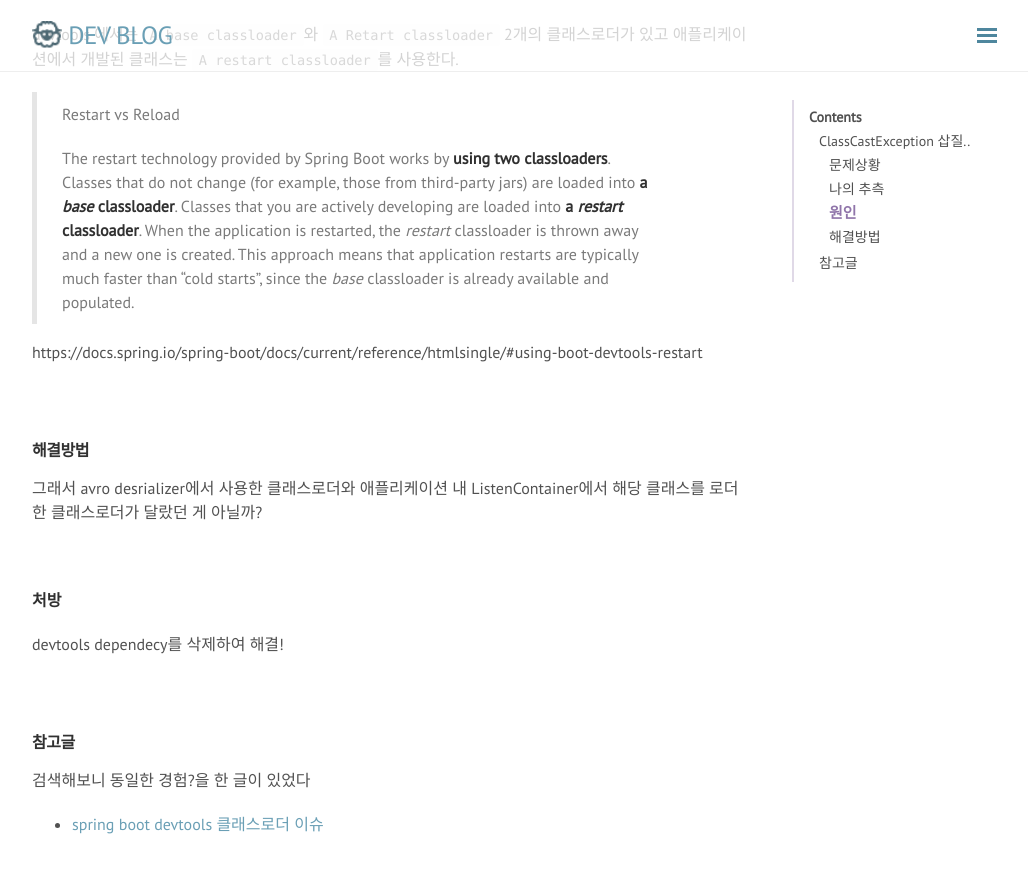
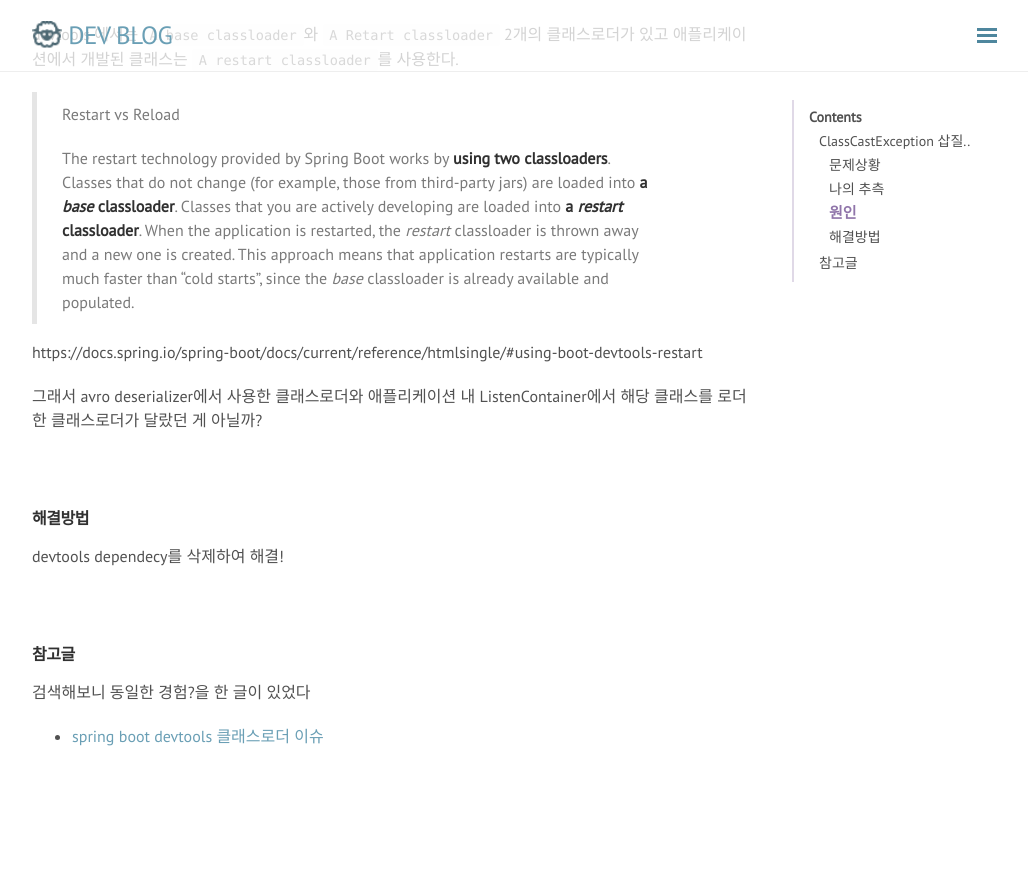
Before and after one commit to rmcodestar/rmcodestar.github.io, a Jekyll site: the page built from _posts/2020-05-20-ClassCastException-and-classloader.md, in a window 1280 px wide and 900 px high, scrolled down 1475 px. Shown: the top 873 px of the window, without its empty margins (248-1276 px from the left). Built offline with Jekyll 4.4.1, drawn with Linux system fonts in a browser that asks for light colours; nearby versions of some CDN libraries; comment, search, counter and statistics services are not loaded; after the commit the page ends 2287 px from its top, so only the background shows below that; some of the changed text lies outside the part shown.

Commit message:
Update 2020-05-20-ClassCastException-and-classloader.md

```diff
--- a/_posts/2020-05-20-ClassCastException-and-classloader.md
+++ b/_posts/2020-05-20-ClassCastException-and-classloader.md
@@ -69,22 +69,14 @@
 
 https://docs.spring.io/spring-boot/docs/current/reference/htmlsingle/#using-boot-devtools-restart
 
+그래서 avro deserializer에서 사용한 클래스로더와 애플리케이션 내 ListenContainer에서 해당 클래스를 로더한 클래스로더가 달랐던 게 아닐까?
 
 <br>
 
 
 #### 해결방법
 
-그래서 avro desrializer에서 사용한 클래스로더와 애플리케이션 내 ListenContainer에서 해당 클래스를 로더한 클래스로더가 달랐던 게 아닐까?
-
-<br>
-
-
-**처방**
-
 devtools dependecy를 삭제하여 해결!
-
-
 
 <br>
 
```
Also changed, not shown: other parts of _posts/2020-05-20-ClassCastException-and-classloader.md (+1 -1 lines).
